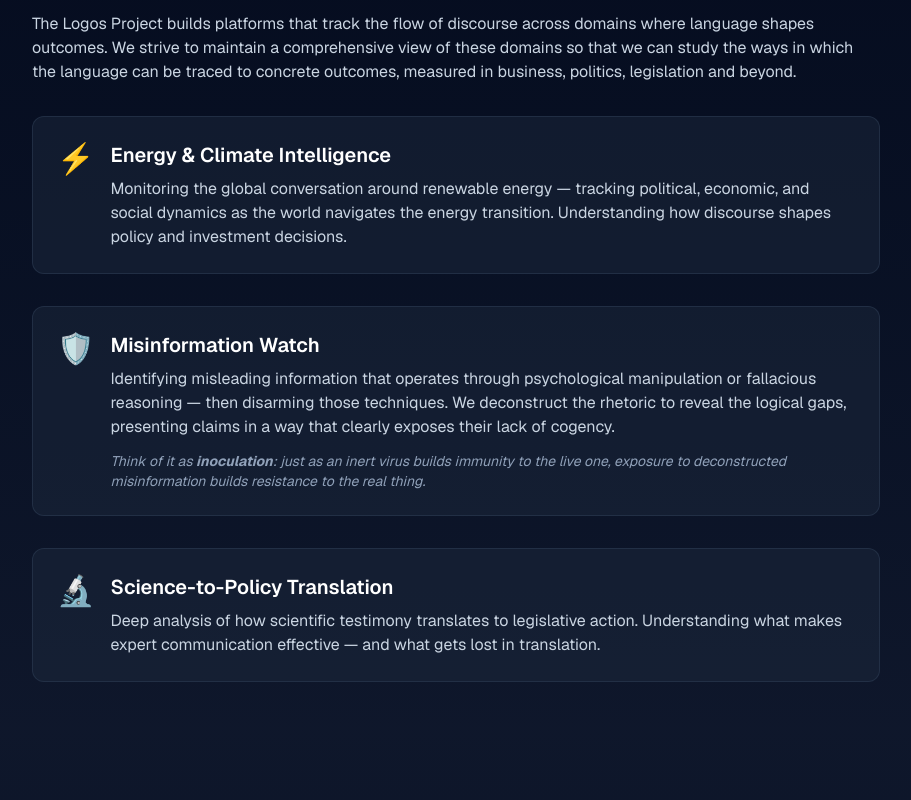
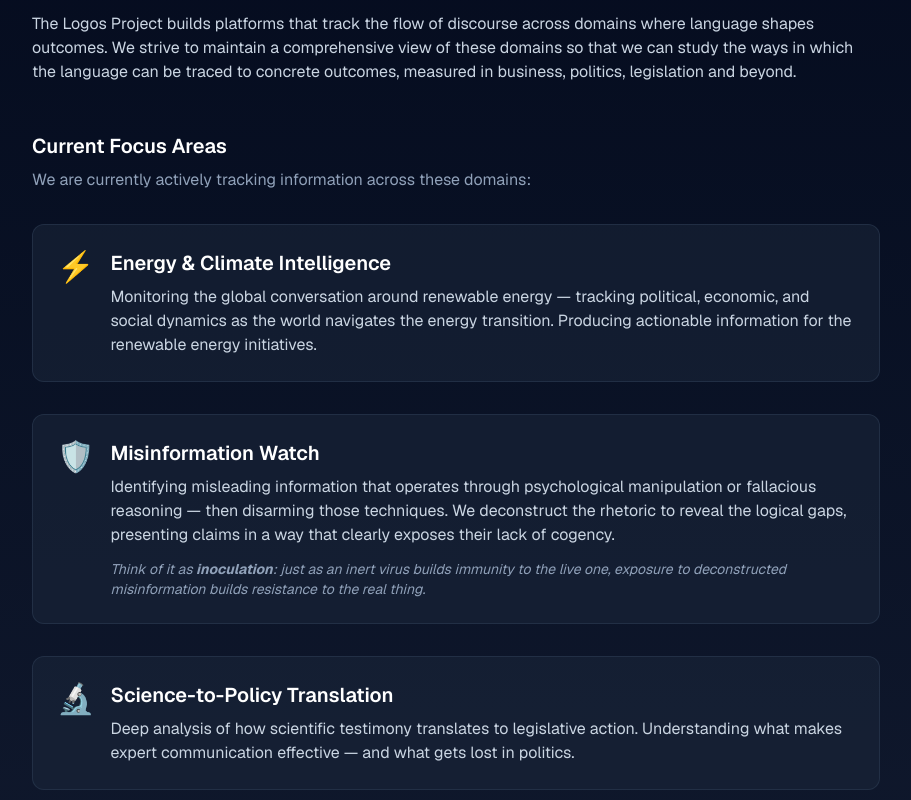
Before and after one commit to jde/logosproject, a Next.js app: page / in a window 1280 px wide. Shown: the part 620-1420 px from the top of the page, without its empty margins (184-1095 px from the left). Built offline with nearby package versions, Linux system fonts and the light colour scheme.

Commit message:
Add Current Focus Areas header and update section copy
- Added 'Current Focus Areas' subheader before domain boxes
- Energy: 'Producing actionable information for renewable energy initiatives'
- Science-to-Policy: 'what gets lost in politics'

```diff
--- a/src/app/page.tsx
+++ b/src/app/page.tsx
@@ -24,9 +24,12 @@ export default function Home() {
         <h2 className="text-2xl font-semibold text-amber-400 mb-8">
           The Mission
         </h2>
-        <p className="text-slate-300 mb-8">
+        <p className="text-slate-300 mb-12">
           The Logos Project builds platforms that track the flow of discourse across domains where language shapes outcomes. We strive to maintain a comprehensive view of these domains so that we can study the ways in which the language can be traced to concrete outcomes, measured in business, politics, legislation and beyond.
         </p>
+
+        <h3 className="text-xl font-semibold text-white mb-2">Current Focus Areas</h3>
+        <p className="text-slate-400 mb-8">We are currently actively tracking information across these domains:</p>
 
         <div className="space-y-8">
           {/* Energy & Climate */}
@@ -40,8 +43,7 @@ export default function Home() {
                 <p className="text-slate-300">
                   Monitoring the global conversation around renewable energy —
                   tracking political, economic, and social dynamics as the world
-                  navigates the energy transition. Understanding how discourse
-                  shapes policy and investment decisions.
+                  navigates the energy transition. Producing actionable information for the renewable energy initiatives.
                 </p>
               </div>
             </div>
@@ -83,7 +85,7 @@ export default function Home() {
                 <p className="text-slate-300">
                   Deep analysis of how scientific testimony translates to
                   legislative action. Understanding what makes expert
-                  communication effective — and what gets lost in translation.
+                  communication effective — and what gets lost in politics.
                 </p>
               </div>
             </div>
```
